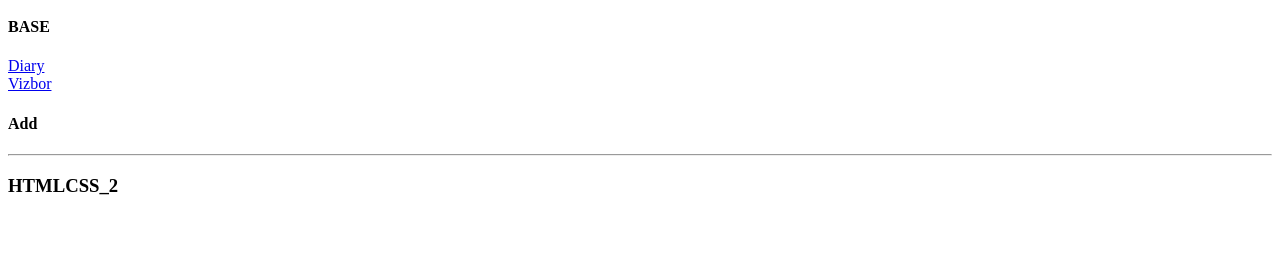
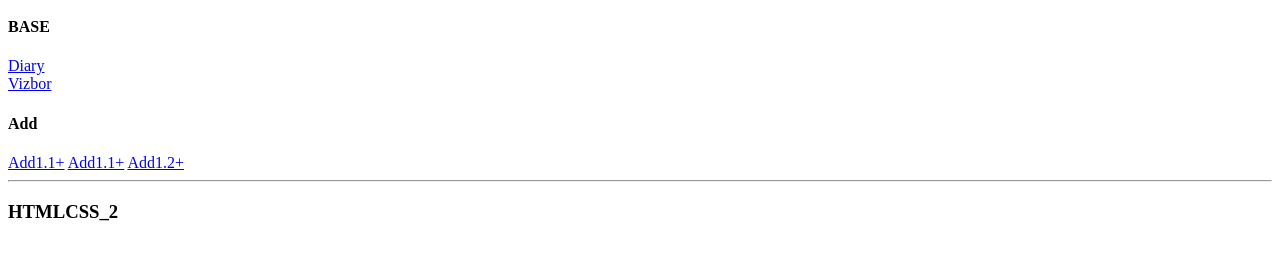
Before and after one commit to evgeniypuca/EvgeniyPutsa, a plain HTML site: page index.html in a window 1280 px wide. Shown: the part 105-364 px from the top of the page. Drawn offline with Linux system fonts and the light colour scheme.

Commit message:
add link in index file

```diff
--- a/index.html
+++ b/index.html
@@ -12,7 +12,9 @@
 <br>
 <a href="HTMLCSS_1/Base/Vizbor/vizbor.html">Vizbor</a>
 <h4>Add</h4>
-<a href="HTMLCSS_1/Add/Diary/index.html"></a>
+<a href="HTMLCSS_1/Add/1.1+/index.html">Add1.1+</a>
+<a href="HTMLCSS_1/Add/1.1+/vechno_student.html">Add1.1+</a>
+<a href="HTMLCSS_1/Add/1.2+/index.html">Add1.2+</a>
 <hr>
 <h3>HTMLCSS_2</h3>
 
```
